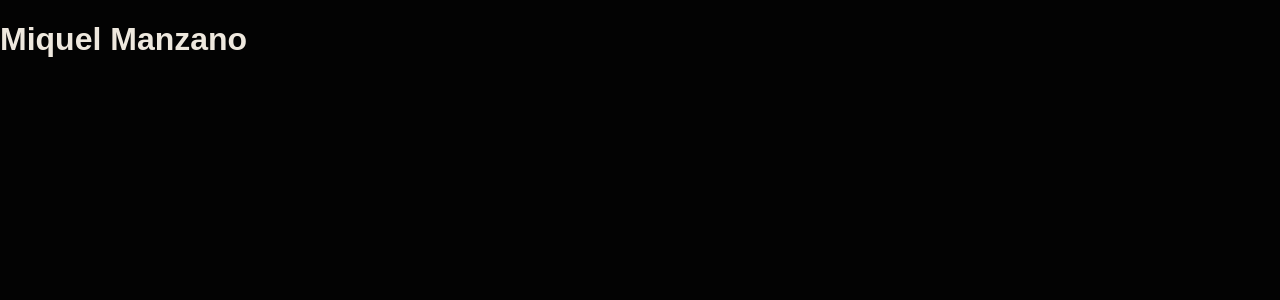
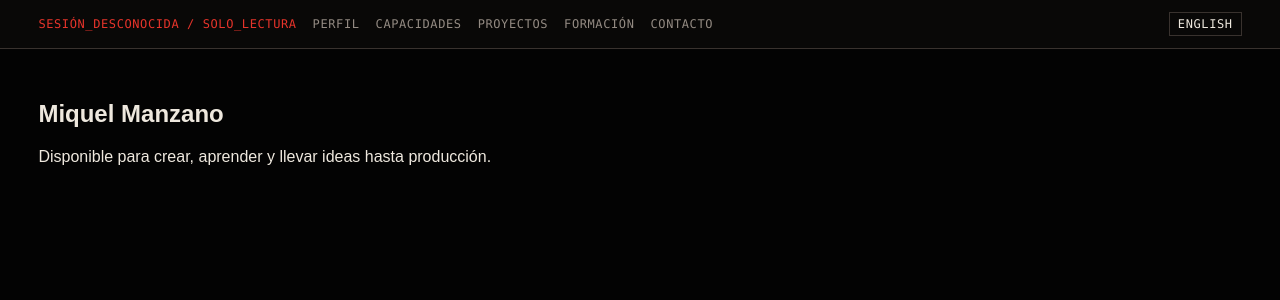
Before and after one commit to Goti112/portfolio, a Next.js app: page / in a window 1280 px wide. Shown: the top 300 px of the page. Built offline with nearby package versions, Linux system fonts and the light colour scheme.

Commit message:
feat: add bilingual semantic portfolio shell

```diff
--- a/src/app/(en)/en/layout.tsx
+++ b/src/app/(en)/en/layout.tsx
@@ -6,7 +6,7 @@ import "../../globals.css";
 
 export const metadata: Metadata = {
   title: "Miquel Manzano — Full-stack developer",
-  description: "Technical portfolio of Miquel Manzano.",
+  description: "Technical portfolio of Miquel Manzano: web development, applications, applied AI, and interactive projects.",
   alternates: {
     canonical: "/en",
     languages: { es: "/", en: "/en" },
--- a/src/app/(en)/en/page.tsx
+++ b/src/app/(en)/en/page.tsx
@@ -1,3 +1,7 @@
+import { getPortfolioContent } from "@/content/index";
+import { PortfolioPage } from "@/components/portfolio/PortfolioPage";
+
 export default function EnglishPage(): React.JSX.Element {
-  return <main><h1>Miquel Manzano</h1></main>;
+  const content = getPortfolioContent("en");
+  return <PortfolioPage content={content} />;
 }
--- a/src/app/(es)/layout.tsx
+++ b/src/app/(es)/layout.tsx
@@ -5,8 +5,8 @@ import "@fontsource-variable/jetbrains-mono/wght.css";
 import "../globals.css";
 
 export const metadata: Metadata = {
-  title: "Miquel Manzano — Full-stack developer",
-  description: "Portfolio técnico de Miquel Manzano.",
+  title: "Miquel Manzano — Desarrollador full-stack",
+  description: "Portfolio técnico de Miquel Manzano: desarrollo web, aplicaciones, IA aplicada y proyectos interactivos.",
   alternates: {
     canonical: "/",
     languages: { es: "/", en: "/en" },
--- a/src/app/(es)/page.tsx
+++ b/src/app/(es)/page.tsx
@@ -1,3 +1,7 @@
+import { getPortfolioContent } from "@/content/index";
+import { PortfolioPage } from "@/components/portfolio/PortfolioPage";
+
 export default function SpanishPage(): React.JSX.Element {
-  return <main><h1>Miquel Manzano</h1></main>;
+  const content = getPortfolioContent("es");
+  return <PortfolioPage content={content} />;
 }
--- a/src/app/globals.css
+++ b/src/app/globals.css
@@ -1,2 +1,3 @@
 @import "../styles/tokens.css";
 @import "../styles/base.css";
+@import "../styles/shell.css";
--- /dev/null
+++ b/src/components/portfolio/PortfolioPage.tsx
@@ -0,0 +1,29 @@
+import type { PortfolioContent } from "@/content/types";
+import { SessionNavigation } from "@/components/portfolio/SessionNavigation";
+
+interface PortfolioPageProps {
+  readonly content: PortfolioContent;
+}
+
+export function PortfolioPage({ content }: PortfolioPageProps): React.JSX.Element {
+  return (
+    <div className="portfolio-shell">
+      <SessionNavigation
+        locale={content.locale}
+        items={content.navigation}
+        languageLabel={content.system.languageLabel}
+        readOnlyLabel={content.system.readOnly}
+      />
+      <main>
+        <section id="profile" className="narrative-section">
+          <h1>Miquel Manzano</h1>
+          <p>{content.intro.availability}</p>
+        </section>
+        <section id="capabilities" className="narrative-section" aria-label={content.capabilities.heading} />
+        <section id="projects" className="narrative-section" aria-label={content.projects.heading} />
+        <section id="education" className="narrative-section" aria-label={content.education.heading} />
+        <section id="contact" className="narrative-section" aria-label={content.exit.headingLines.join(" ")} />
+      </main>
+    </div>
+  );
+}
--- /dev/null
+++ b/src/components/portfolio/SessionNavigation.tsx
@@ -0,0 +1,38 @@
+import Link from "next/link";
+import type { Locale, NavigationItem } from "@/content/types";
+
+interface SessionNavigationProps {
+  readonly locale: Locale;
+  readonly items: readonly NavigationItem[];
+  readonly languageLabel: string;
+  readonly readOnlyLabel: string;
+}
+
+export function SessionNavigation({ locale, items, languageLabel, readOnlyLabel }: SessionNavigationProps): React.JSX.Element {
+  const navigationLabel = locale === "es" ? "Navegación principal" : "Main navigation";
+  const skipLabel = locale === "es" ? "Saltar al contenido" : "Skip to content";
+  const targetLocale = locale === "es" ? "en" : "es";
+  const targetHref = locale === "es" ? "/en" : "/";
+  const targetLabel = locale === "es" ? "English" : "Español";
+
+  return (
+    <>
+      <a className="skip-link" href="#profile">{skipLabel}</a>
+      <header className="session-nav">
+        <span className="session-nav__status" aria-hidden="true">{readOnlyLabel}</span>
+        <nav aria-label={navigationLabel}>
+          <ul className="session-nav__list">
+            {items.map((item) => (
+              <li key={item.target}>
+                <a href={`#${item.target}`}>{item.label}</a>
+              </li>
+            ))}
+          </ul>
+        </nav>
+        <Link className="session-nav__language" href={targetHref} hrefLang={targetLocale} lang={targetLocale}>
+          <span className="sr-only">{languageLabel}: </span>{targetLabel}
+        </Link>
+      </header>
+    </>
+  );
+}
--- /dev/null
+++ b/src/styles/shell.css
@@ -0,0 +1,105 @@
+.skip-link {
+  position: absolute;
+  top: -100%;
+  left: 0;
+  z-index: 100;
+  padding: 0.5rem 1rem;
+  background: var(--color-bone);
+  color: var(--color-void);
+  font-family: var(--font-code);
+  font-size: 0.875rem;
+  text-decoration: none;
+}
+
+.skip-link:focus {
+  top: 0;
+}
+
+.session-nav {
+  position: fixed;
+  top: 0;
+  left: 0;
+  right: 0;
+  z-index: 50;
+  display: flex;
+  align-items: center;
+  gap: 1rem;
+  padding: 0.75rem var(--page-inline);
+  background: var(--color-panel);
+  border-bottom: 1px solid var(--color-line);
+  font-family: var(--font-code);
+  font-size: 0.75rem;
+  overflow-x: auto;
+  -webkit-overflow-scrolling: touch;
+}
+
+.session-nav__status {
+  flex-shrink: 0;
+  color: var(--color-alert);
+  text-transform: uppercase;
+  letter-spacing: 0.05em;
+}
+
+.session-nav__list {
+  display: flex;
+  gap: 1rem;
+  list-style: none;
+  margin: 0;
+  padding: 0;
+  white-space: nowrap;
+}
+
+.session-nav__list a {
+  color: var(--color-muted);
+  text-decoration: none;
+  text-transform: uppercase;
+  letter-spacing: 0.05em;
+  transition: color 0.15s;
+}
+
+.session-nav__list a:hover,
+.session-nav__list a:focus-visible {
+  color: var(--color-bone);
+}
+
+.session-nav__language {
+  margin-left: auto;
+  flex-shrink: 0;
+  color: var(--color-bone);
+  text-decoration: none;
+  text-transform: uppercase;
+  letter-spacing: 0.05em;
+  border: 1px solid var(--color-line);
+  padding: 0.25rem 0.5rem;
+  transition: border-color 0.15s;
+}
+
+.session-nav__language:hover,
+.session-nav__language:focus-visible {
+  border-color: var(--color-bone);
+}
+
+.sr-only {
+  position: absolute;
+  width: 1px;
+  height: 1px;
+  margin: -1px;
+  padding: 0;
+  border: 0;
+  overflow: hidden;
+  clip: rect(0, 0, 0, 0);
+  white-space: nowrap;
+}
+
+.narrative-section {
+  min-height: 100svh;
+  padding: 5rem var(--page-inline) 2rem;
+}
+
+#profile,
+#capabilities,
+#projects,
+#education,
+#contact {
+  scroll-margin-top: 5rem;
+}
```
Also changed, not shown: 1 other file (tests, documents, lock files or other folders).
